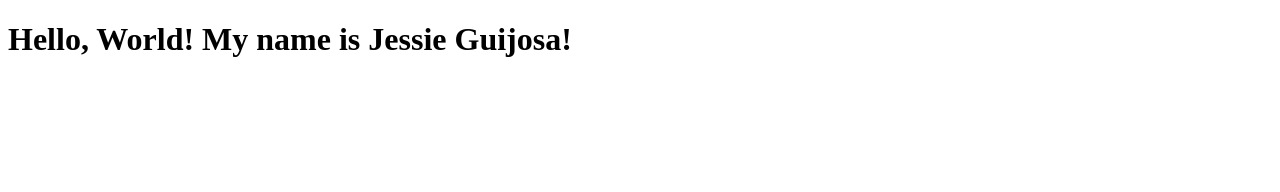
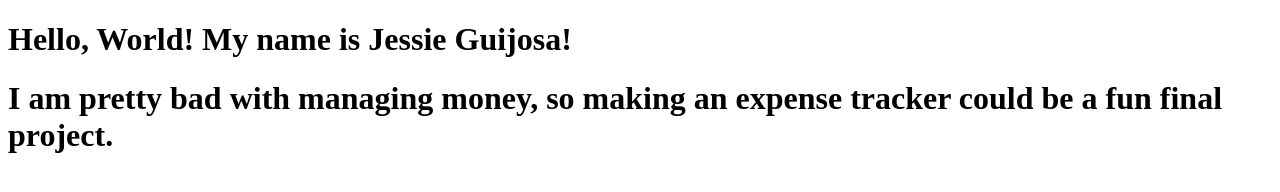
Before and after one commit to JessieGuijosa/CS3338-first-project, a plain HTML site: page index.html in a window 1280 px wide. Drawn offline with Linux system fonts and the light colour scheme.

Commit message:
index.html

```diff
--- a/index.html
+++ b/index.html
@@ -7,5 +7,6 @@
 </head>
 <body>
     <h1>Hello, World! My name is Jessie Guijosa!</h1>
+    <h1>I am pretty bad with managing money, so making an expense tracker could be a fun final project.</h1>
 </body>
 </html>
```
